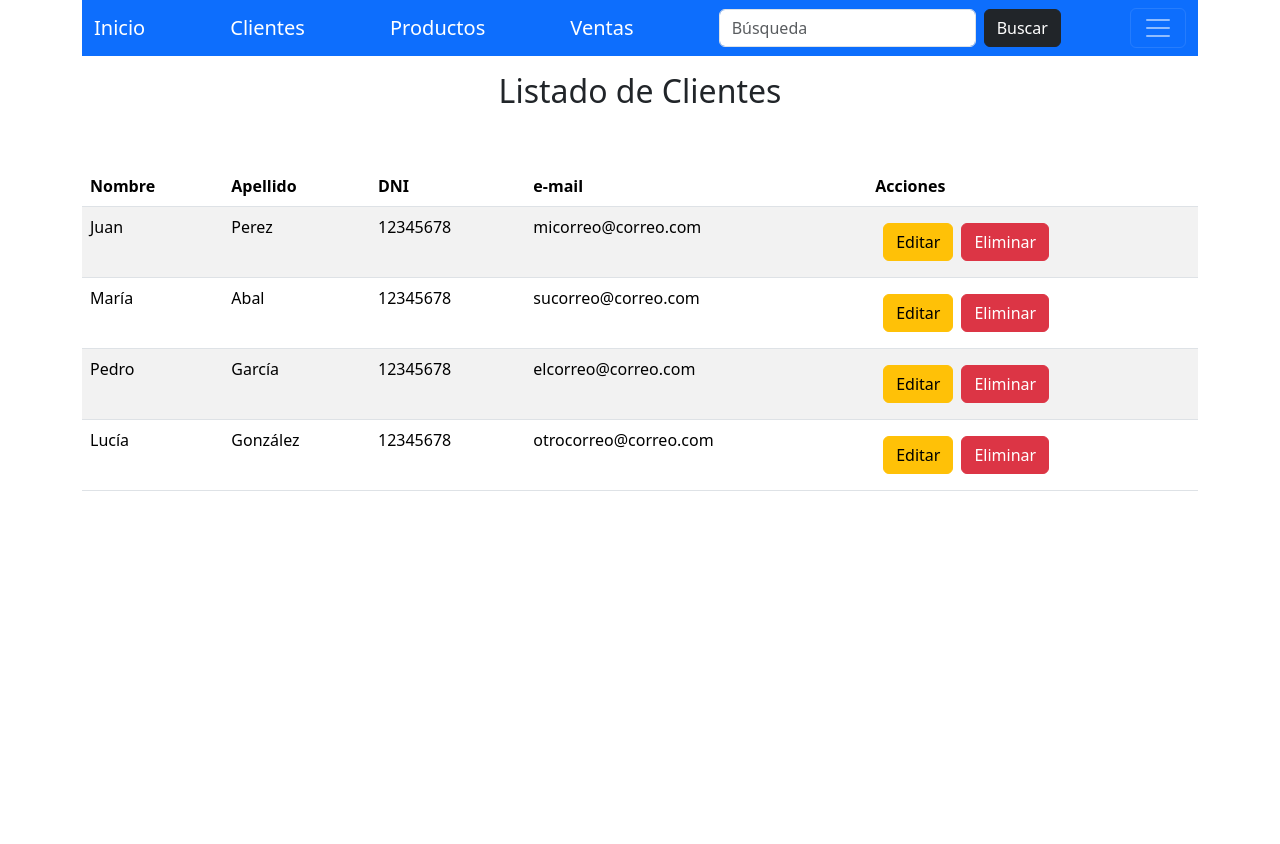
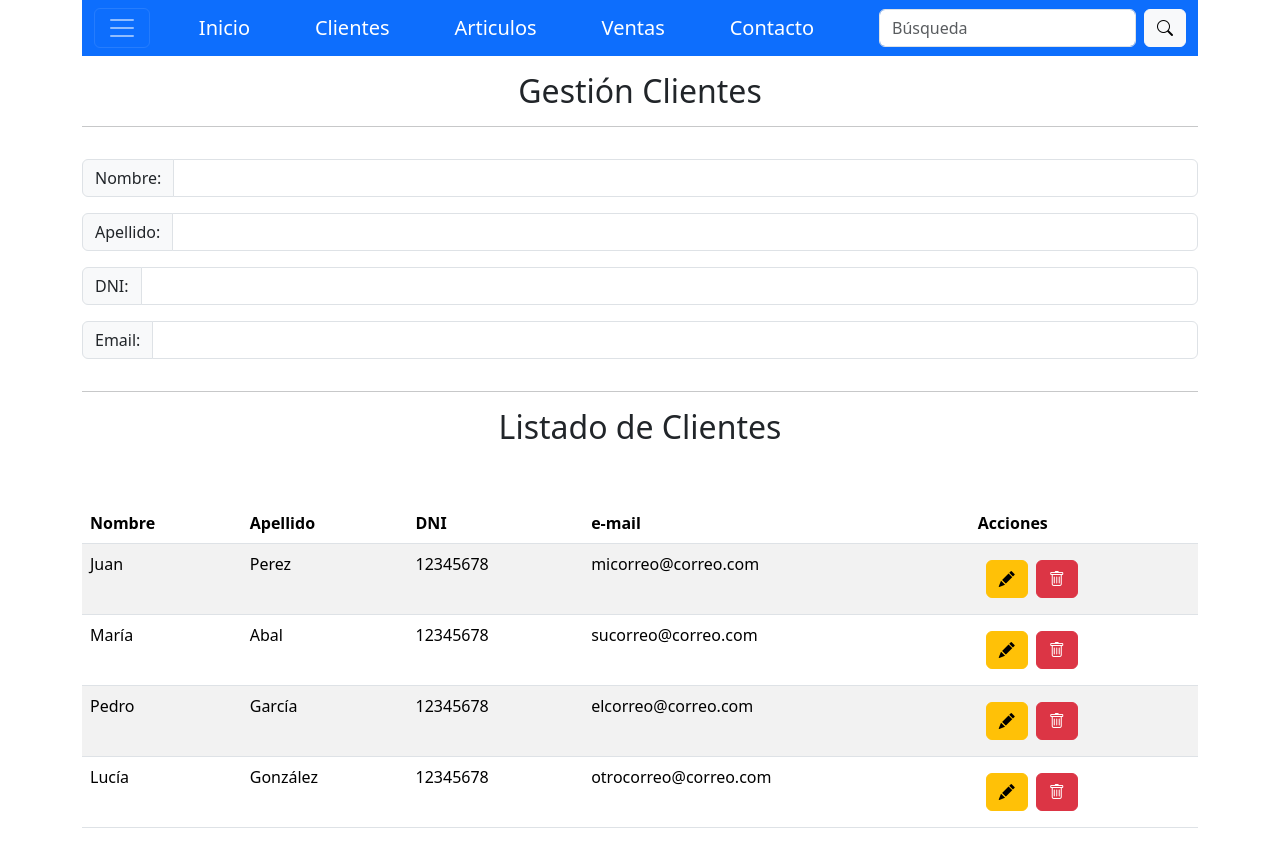
Before and after one commit to amelych/vue_amelycharris, a Vue app: page / in a window 1280 px wide. Before the commit the page ends 800 px from the top, so only its background shows below. Built offline with nearby package versions, Linux system fonts and the light colour scheme.

Commit message:
Primeras pruebas con iconos

```diff
--- a/package.json
+++ b/package.json
@@ -9,6 +9,7 @@
   },
   "dependencies": {
     "bootstrap": "^5.3.2",
+    "bootstrap-icons": "^1.11.3",
     "core-js": "^3.8.3",
     "vue": "^3.4.13"
   },
--- a/public/index.html
+++ b/public/index.html
@@ -7,6 +7,7 @@
     <link rel="icon" href="<%= BASE_URL %>favicon.ico">
     <link href="https://cdn.jsdelivr.net/npm/bootstrap@5.3.2/dist/css/bootstrap.min.css" rel="stylesheet" integrity="sha384-T3c6CoIi6uLrA9TneNEoa7RxnatzjcDSCmG1MXxSR1GAsXEV/Dwwykc2MPK8M2HN" crossorigin="anonymous">
     <script src="https://cdn.jsdelivr.net/npm/bootstrap@5.3.2/dist/js/bootstrap.bundle.min.js" integrity="sha384-C6RzsynM9kWDrMNeT87bh95OGNyZPhcTNXj1NW7RuBCsyN/o0jlpcV8Qyq46cDfL" crossorigin="anonymous"></script>
+    <link rel="stylesheet" href="https://cdn.jsdelivr.net/npm/bootstrap-icons@1.11.3/font/bootstrap-icons.min.css">
     <title>PROYECTO DIV VUE.JS CH</title>
   </head>
   <body>
--- a/src/components/TablaClientes.vue
+++ b/src/components/TablaClientes.vue
@@ -2,19 +2,72 @@
   <div id="tabla-clientes" class="container">
     <nav class="navbar navbar-dark bg-primary">
       <div class="container-fluid">
+        <button class="navbar-toggler" type="button" data-bs-toggle="collapse" data-bs-target="#navbarToggleExternalContent" aria-controls="navbarToggleExternalContent" aria-expanded="false" aria-label="Toggle navigation">
+        <span class="navbar-toggler-icon"></span>
+        </button>
         <a class="navbar-brand" href="#">Inicio</a>
         <a class="navbar-brand" href="#">Clientes</a>
-        <a class="navbar-brand" href="#">Productos</a>
+        <a class="navbar-brand" href="#">Articulos</a>
         <a class="navbar-brand" href="#">Ventas</a>
+        <a class="navbar-brand" href="#">Contacto</a>
         <form class="d-flex" role="search">
             <input class="form-control me-2" type="search" placeholder="Búsqueda" aria-label="Search">
-            <button class="btn btn-dark" type="submit">Buscar</button>
+            <button class="btn btn-light" type="submit">
+              <i class="bi bi-search"></i>
+            </button>
         </form>
-        <button class="navbar-toggler" type="button" data-bs-toggle="collapse" data-bs-target="#navbarToggleExternalContent" aria-controls="navbarToggleExternalContent" aria-expanded="false" aria-label="Toggle navigation">
-            <span class="navbar-toggler-icon"></span>
-            </button>
       </div>
     </nav>
+    <div class="collapse" id="navbarToggleExternalContent" data-bs-theme="dark">
+          <div class="bg-light p-4">
+            <ul class="navbar-nav justify-content-end flex-grow-1 pe-3">
+              <li class="nav-item">
+                <a class="nav-link active" aria-current="page" href="#">Inicio</a>
+              </li>
+              <li class="nav-item">
+                <a class="nav-link active" aria-current="page" href="#">Clientes</a>
+              </li>
+              <li class="nav-item">
+                <a class="nav-link active" aria-current="page" href="#">Articulos</a>
+              </li>
+              <li class="nav-item">
+                <a class="nav-link active" aria-current="page" href="#">Ventas</a>
+              </li>
+              <li class="nav-item">
+                <a class="nav-link active" aria-current="page" href="#">Contacto</a>
+              </li>
+            </ul>
+          </div>
+        </div>
+    <div class="row mt-3">
+      <div class="col-md-12">
+        <h2 class="text-center">Gestión Clientes</h2>
+        <hr>
+    </div>
+    </div>
+    <div class="row mt-3">
+      <div class="col-md-12">
+        <form>
+          <div class="input-group mb-3">
+            <span class="input-group-text" id="basic-addon1">Nombre:</span>
+            <input type="text" class="form-control" aria-label="Username" aria-describedby="basic-addon1">
+          </div>
+          <div class="input-group mb-3">
+            <span class="input-group-text" id="basic-addon1">Apellido:</span>
+            <input type="text" class="form-control" aria-label="Username" aria-describedby="basic-addon1">
+          </div>
+          <div class="input-group mb-3">
+            <span class="input-group-text" id="basic-addon1">DNI:</span>
+            <input type="text" class="form-control" aria-label="Username" aria-describedby="basic-addon1">
+          </div>
+          <div class="input-group mb-3">
+            <span class="input-group-text" id="basic-addon1">Email:</span>
+            <input type="text" class="form-control" aria-label="Username" aria-describedby="basic-addon1">
+          </div>
+        </form>
+      </div>
+    </div>
+    <hr>
     <div class="row mt-3">
       <div class="col-md-12">
         <h2 class="text-center">Listado de Clientes</h2>
@@ -37,8 +90,12 @@
           <td>{{ cliente.dni }}</td>
           <td>{{ cliente.email }}</td>
           <td>
-            <button type="button" class="m-2 btn btn-warning">Editar</button>
-            <button type="button" class="btn btn-danger">Eliminar</button>
+            <button type="button" class="m-2 btn btn-warning">
+              <i class="bi bi-pencil-fill"></i>
+            </button>
+            <button type="button" class="btn btn-danger">
+              <i class="bi bi-trash"></i>
+            </button>
           </td>
         </tr>
       </tbody>
```
Also changed, not shown: 1 other file (tests, documents, lock files or other folders).
